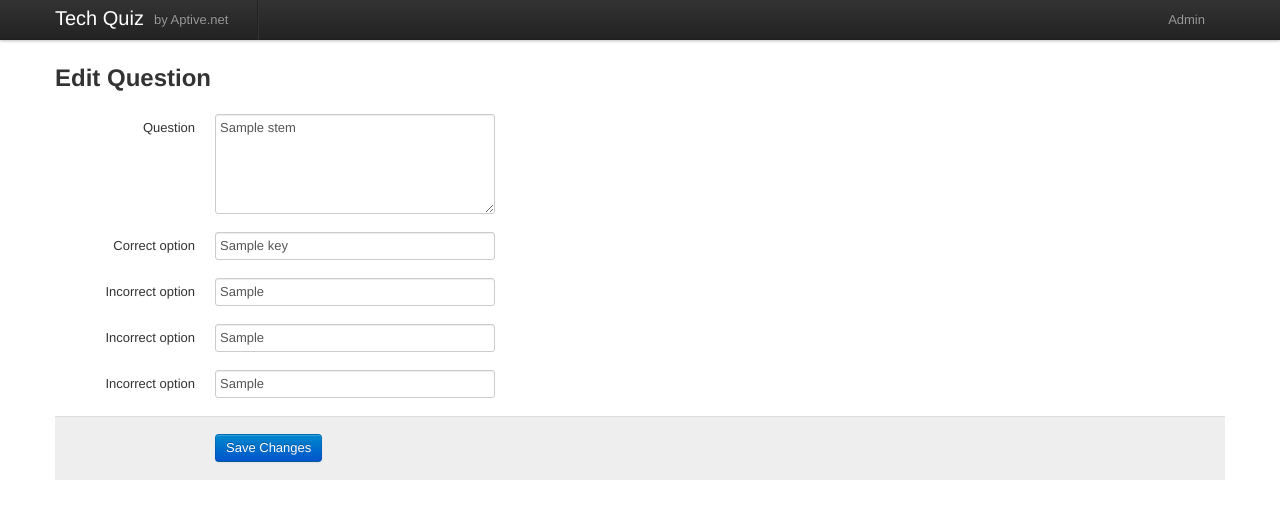
After one commit to mileshampson/techquiz, a Django app: template djangosite/templates/edit.html in a window 1280 px wide. The commit adds this page. Shown: the top 519 px of the page. Run offline with Django 3.2, Linux system fonts and the light colour scheme; the template is opened without the code that fills it: most values are stand-ins (such as "Sample title", 1, 10 or a date in 2020); some libraries are stand-ins or nearby versions.

Commit message:
Add support for next/previous/edit/delete.

```diff
--- /dev/null
+++ b/djangosite/templates/edit.html
@@ -0,0 +1,46 @@
+{% extends "bootstrap_base.html" %}
+{% load humanize %}
+
+{% block content %}
+<div  class="container">
+	<h2>Edit Question</h2><br>
+	<form class="form-horizontal" method="post">{% csrf_token %}
+		<input type="hidden" name="qid" value="{{ qid }}">
+		<fieldset>
+		<div class="control-group">
+			<label class="control-label" for="stem">Question</label>
+			<div class="controls">
+        		<textarea type="textarea" rows="5" class="input-xlarge" id="stem" name="stem" placeholder="A question asked of the respondent">{{ question.stem }}</textarea>
+        	</div>
+		</div>
+		<div class="control-group">
+			<label class="control-label" for="key">Correct option</label>
+			<div class="controls">
+        		<input type="text" class="input-xlarge" id="key" name="key" placeholder="Correct answer" value="{{ question.key }}">
+        	</div>
+		</div>
+		<div class="control-group">
+			<label class="control-label" for="distractor1">Incorrect option</label>
+			<div class="controls">
+        		<input type="text" class="input-xlarge" id="distractor1" name="distractor1" placeholder="First incorrect answer" value="{{ question.distractors.0 }}">
+        	</div>
+		</div>
+		<div class="control-group">
+			<label class="control-label" for="distractor2">Incorrect option</label>
+			<div class="controls">
+        		<input type="text" class="input-xlarge" id="distractor2" name="distractor2" placeholder="Second incorrect answer" value="{{ question.distractors.1 }}">
+        	</div>
+		</div>
+		<div class="control-group">
+			<label class="control-label" for="distractor3">Incorrect option</label>
+			<div class="controls">
+        		<input type="text" class="input-xlarge" id="distractor3" name="distractor3" placeholder="Third incorrect answer" value="{{ question.distractors.2 }}">
+        	</div>
+		</div>
+		<div class="form-actions">
+			<button type="submit" class="btn btn-primary">Save Changes</button>
+		</div>
+		</fieldset>
+	</form>
+</div>
+{% endblock %}
--- a/djangosite/urls.py
+++ b/djangosite/urls.py
@@ -7,7 +7,10 @@ from django.conf.urls.defaults import patterns, include, url
 urlpatterns = patterns('',
     # Examples:
     url(r'^$', 'djangosite.views.index'),
+    url(r'^(?P<qid>\d)/$', 'djangosite.views.index'),
     url(r'^new$', 'djangosite.views.new'),
+    url(r'^edit$', 'djangosite.views.edit'),
+    url(r'^delete$', 'djangosite.views.delete'),
     url(r'^statistics$', 'djangosite.views.statistics'),
     url(r'^admin$', 'djangosite.views.admin'),
     #url(r'^geolocation$', 'djangosite.views.geolocation'),
--- a/fabfile.py
+++ b/fabfile.py
@@ -3,7 +3,7 @@ from fabric.api import *
 from fabric.contrib.files import exists
 
 env.hosts = ['prodbox']
-# env.password = 'your password goes here'
+env.password = 'nin90nin'
 project_tgz = 'techquiz.tgz'
 install_path = '/srv/techquiz/'
 apache2_config = 'techquiz.aptive.net'
```
Also changed, not shown: djangosite/templates/index.html (+21 -8 lines), djangosite/views.py (+41 -3 lines), src/distdata/questions.py (+19 -7 lines).
